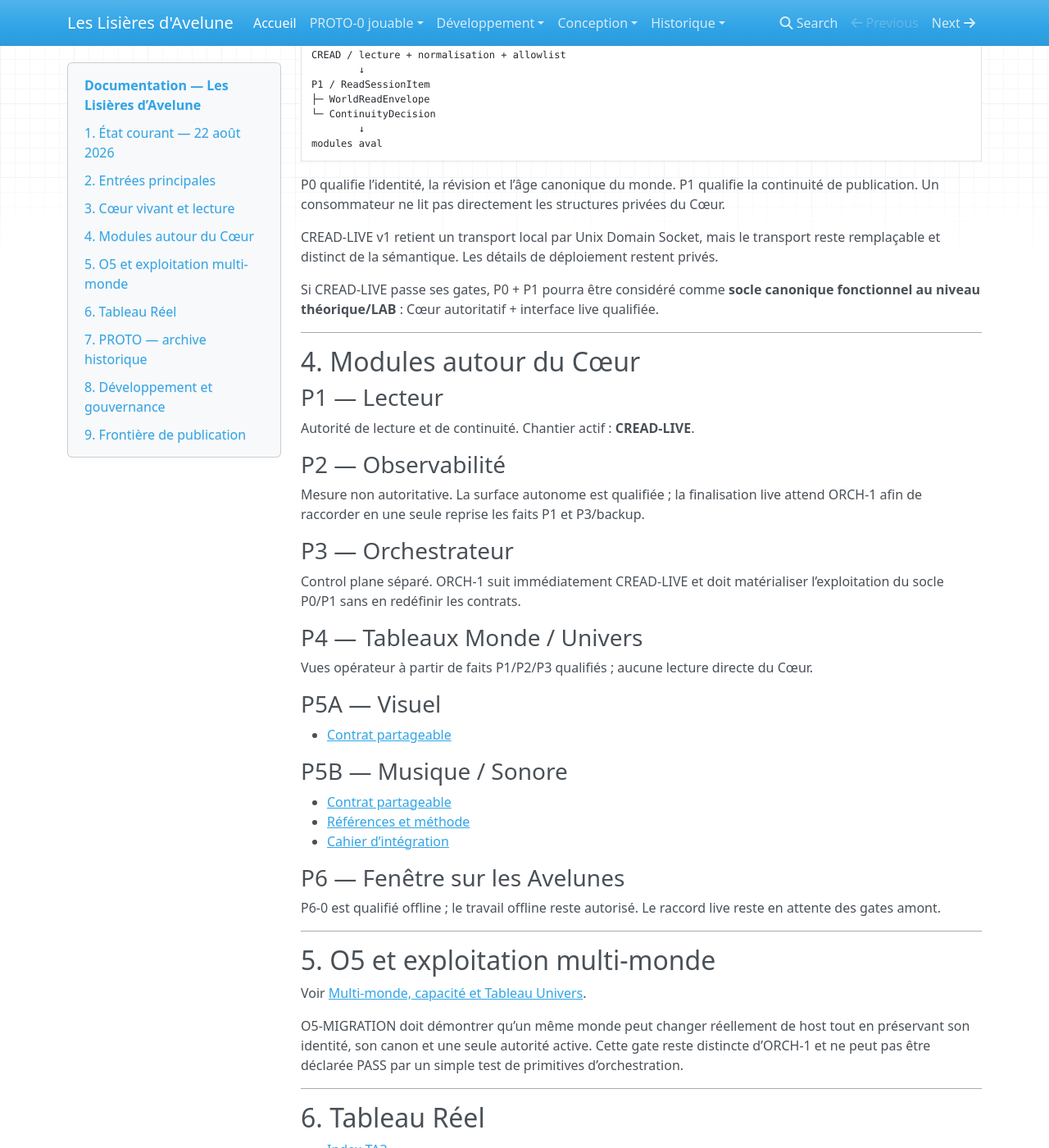
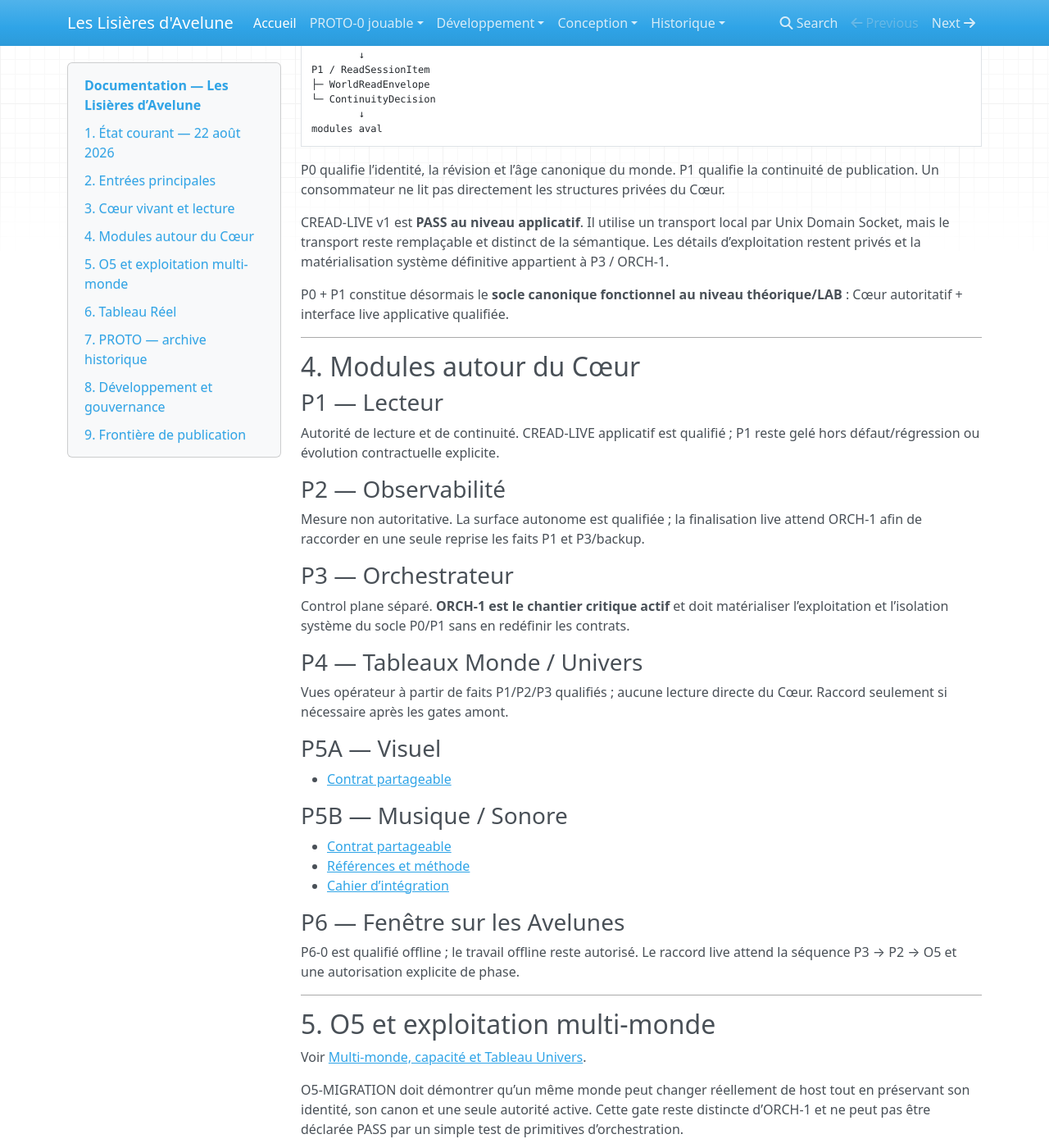
Before and after one commit to Abeliome-Officiel/les-lisieres-avelune, an MkDocs documentation site: the page built from docs/index.md, in a window 1280 px wide and 1400 px high, scrolled down 1603 px. Shown: the whole window at 82% size. Built offline with MkDocs 1.6.1, drawn with Linux system fonts in a browser that asks for light colours; nearby versions of some CDN libraries; some of the changed text lies outside the part shown.

Commit message:
docs: align index after CREAD-LIVE pass

````diff
--- a/docs/index.md
+++ b/docs/index.md
@@ -6,22 +6,21 @@ Cet index pointe vers les **référentiels partageables actuels**. Les documents
 
 - **PROTO** : **CLOS / HISTORIQUE**.
 - **Cœur / P0** : biologie suffisamment close ; O1 PASS/CLOSED/FROZEN ; P0-AUTH, neutralité, O2, O3 et O4 PASS/CLOSED ; P0 reste fermé.
-- **P1 — Lecteur** : baseline offline et convergence transverse qualifiées ; **CREAD-LIVE est le chantier critique actif**.
-- **P3 — Orchestrateur** : ORCH-0 qualifié ; ORCH-1 vient après CREAD-LIVE PASS.
-- **P2 — Observabilité** : surface autonome OBS-1 qualifiée ; finalisation live reportée après ORCH-1.
-- **P4 — Tableaux** : contrat offline qualifié ; raccord live lorsque P1/P2/P3 le permettent.
-- **P5A / P5B / P6** : fondations offline qualifiées ; raccords live après les gates amont.
-- **O5-MIGRATION** : obligatoire après P1/P3/P2 et avant la phase live aval définitive.
+- **P1 — Lecteur** : baseline offline, convergence transverse et **CREAD-LIVE applicatif qualifiés** ; P1 reste gelé hors défaut/régression/évolution de contrat.
+- **P3 — Orchestrateur** : ORCH-0 qualifié ; **ORCH-1 est la gate critique active**.
+- **P2 — Observabilité** : surface autonome OBS-1 qualifiée ; finalisation unique reportée après ORCH-1.
+- **P4 — Tableaux** : contrat offline qualifié ; raccord si nécessaire lorsque P1/P2/P3 le permettent.
+- **P5A / P5B / P6** : fondations offline qualifiées ; raccords live après P3, P2 et O5.
+- **O5-MIGRATION** : obligatoire après P3/P2 et avant la phase live aval définitive.
 - **TA3** : autonome du PROTO et soumis à ses gates propres.
 
 Ordre courant :
 
 ```text
-P1 — CREAD-LIVE
-→ P3 — ORCH-1
+P3 — ORCH-1
 → P2 — OBS-1 FINALIZATION
 → P4 si nécessaire
-→ O5-MIGRATION
+→ O5-MIGRATION obligatoire
 → P5A / P5B / P6 live
 → isolation intégrée
 → freeze intégré
@@ -38,7 +37,7 @@ Les métriques sensibles, seeds, RNG, recettes, causalités détaillées, CODEX,
 
 - [README du projet](../README.md)
 - [Roadmap actuelle](../ROADMAP.md)
-- [Architecture CREAD-LIVE — 22 août 2026](development/CREAD_LIVE_ARCHITECTURE_2026-08-22.md)
+- [CREAD-LIVE — architecture et PASS applicatif](development/CREAD_LIVE_ARCHITECTURE_2026-08-22.md)
 - [Clôture P0-AUTH / O2 / O3 / O4](development/P0_AUTH_CLOSURE_2026-08-21.md)
 - [Clôture PRE-P6 transverse](development/PRE_P6_TRANSVERSE_2026-08-21.md)
 - [Clôture du PROTO](development/PROTO_CLOSURE_2026-08-20.md)
@@ -81,9 +80,9 @@ modules aval
 
 P0 qualifie l’identité, la révision et l’âge canonique du monde. P1 qualifie la continuité de publication. Un consommateur ne lit pas directement les structures privées du Cœur.
 
-CREAD-LIVE v1 retient un transport local par Unix Domain Socket, mais le transport reste remplaçable et distinct de la sémantique. Les détails de déploiement restent privés.
+CREAD-LIVE v1 est **PASS au niveau applicatif**. Il utilise un transport local par Unix Domain Socket, mais le transport reste remplaçable et distinct de la sémantique. Les détails d’exploitation restent privés et la matérialisation système définitive appartient à P3 / ORCH-1.
 
-Si CREAD-LIVE passe ses gates, P0 + P1 pourra être considéré comme **socle canonique fonctionnel au niveau théorique/LAB** : Cœur autoritatif + interface live qualifiée.
+P0 + P1 constitue désormais le **socle canonique fonctionnel au niveau théorique/LAB** : Cœur autoritatif + interface live applicative qualifiée.
 
 ---
 
@@ -91,7 +90,7 @@ Si CREAD-LIVE passe ses gates, P0 + P1 pourra être considéré comme **socle ca
 
 ### P1 — Lecteur
 
-Autorité de lecture et de continuité. Chantier actif : **CREAD-LIVE**.
+Autorité de lecture et de continuité. CREAD-LIVE applicatif est qualifié ; P1 reste gelé hors défaut/régression ou évolution contractuelle explicite.
 
 ### P2 — Observabilité
 
@@ -99,11 +98,11 @@ Mesure non autoritative. La surface autonome est qualifiée ; la finalisation li
 
 ### P3 — Orchestrateur
 
-Control plane séparé. ORCH-1 suit immédiatement CREAD-LIVE et doit matérialiser l’exploitation du socle P0/P1 sans en redéfinir les contrats.
+Control plane séparé. **ORCH-1 est le chantier critique actif** et doit matérialiser l’exploitation et l’isolation système du socle P0/P1 sans en redéfinir les contrats.
 
 ### P4 — Tableaux Monde / Univers
 
-Vues opérateur à partir de faits P1/P2/P3 qualifiés ; aucune lecture directe du Cœur.
+Vues opérateur à partir de faits P1/P2/P3 qualifiés ; aucune lecture directe du Cœur. Raccord seulement si nécessaire après les gates amont.
 
 ### P5A — Visuel
 
@@ -117,7 +116,7 @@ Vues opérateur à partir de faits P1/P2/P3 qualifiés ; aucune lecture directe
 
 ### P6 — Fenêtre sur les Avelunes
 
-P6-0 est qualifié offline ; le travail offline reste autorisé. Le raccord live reste en attente des gates amont.
+P6-0 est qualifié offline ; le travail offline reste autorisé. Le raccord live attend la séquence P3 → P2 → O5 et une autorisation explicite de phase.
 
 ---
 
````
Also changed, not shown: other parts of docs/index.md (+1 -1 lines).
